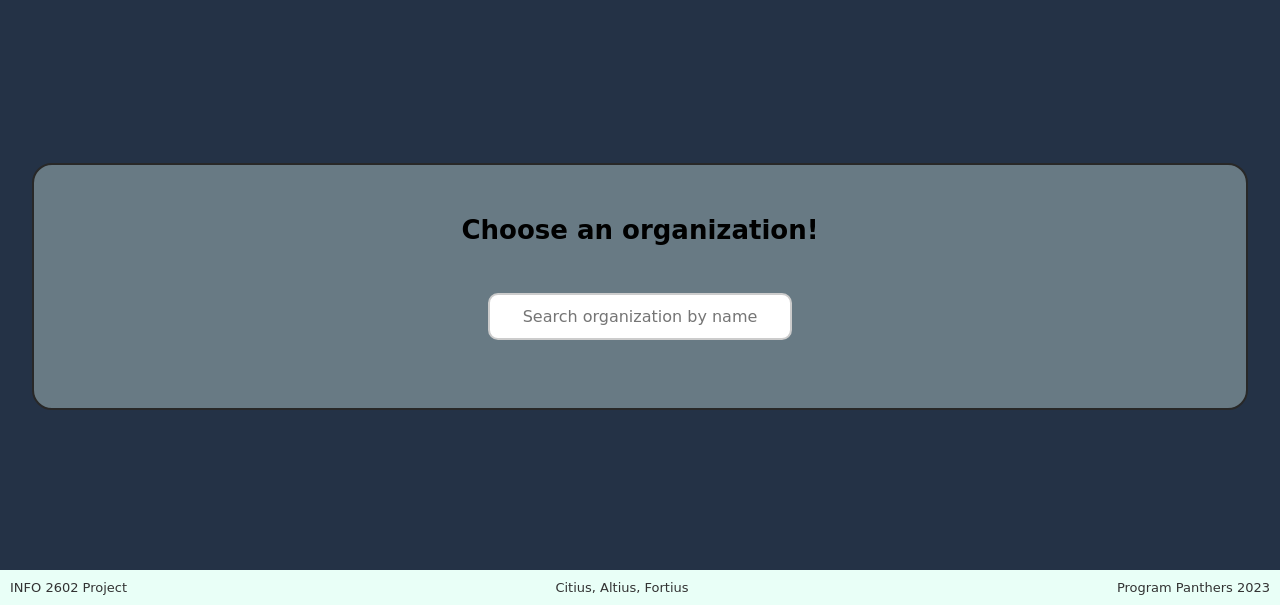
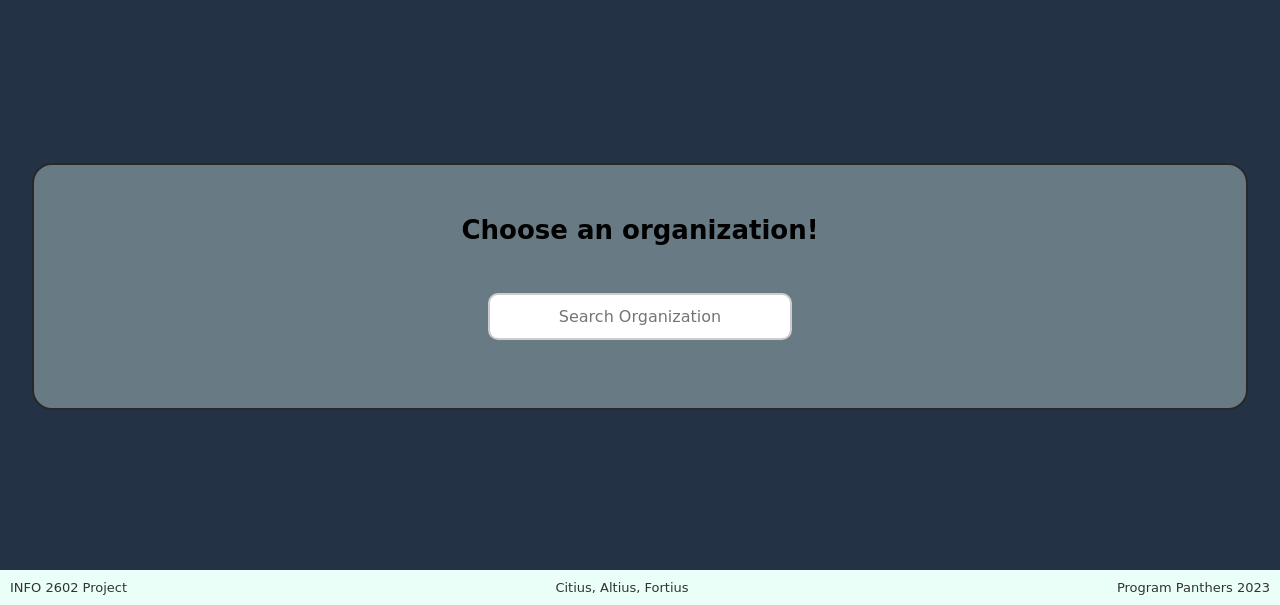
Before and after one commit to Program-Panthers-INFO2602-Project/flaskmvc, a Flask app: page /home in a window 1280 px wide. Shown: the part 195-800 px from the top of the page. Run offline with Flask 3, Linux system fonts and the light colour scheme; some web fonts are replaced.

Commit message:
Minor aesthetic changes

```diff
--- a/App/templates/organizations.html
+++ b/App/templates/organizations.html
@@ -166,7 +166,7 @@ nav {
     <h1>Choose an organization!</h1>
   </div>
   <div id="search-container">
-    <input type="text" id="search-input" placeholder="Search organization by name">
+    <input type="text" id="search-input" placeholder="Search Organization">
   </div>
   <div id="button-container">
     {% for name in competition_names %}
```
